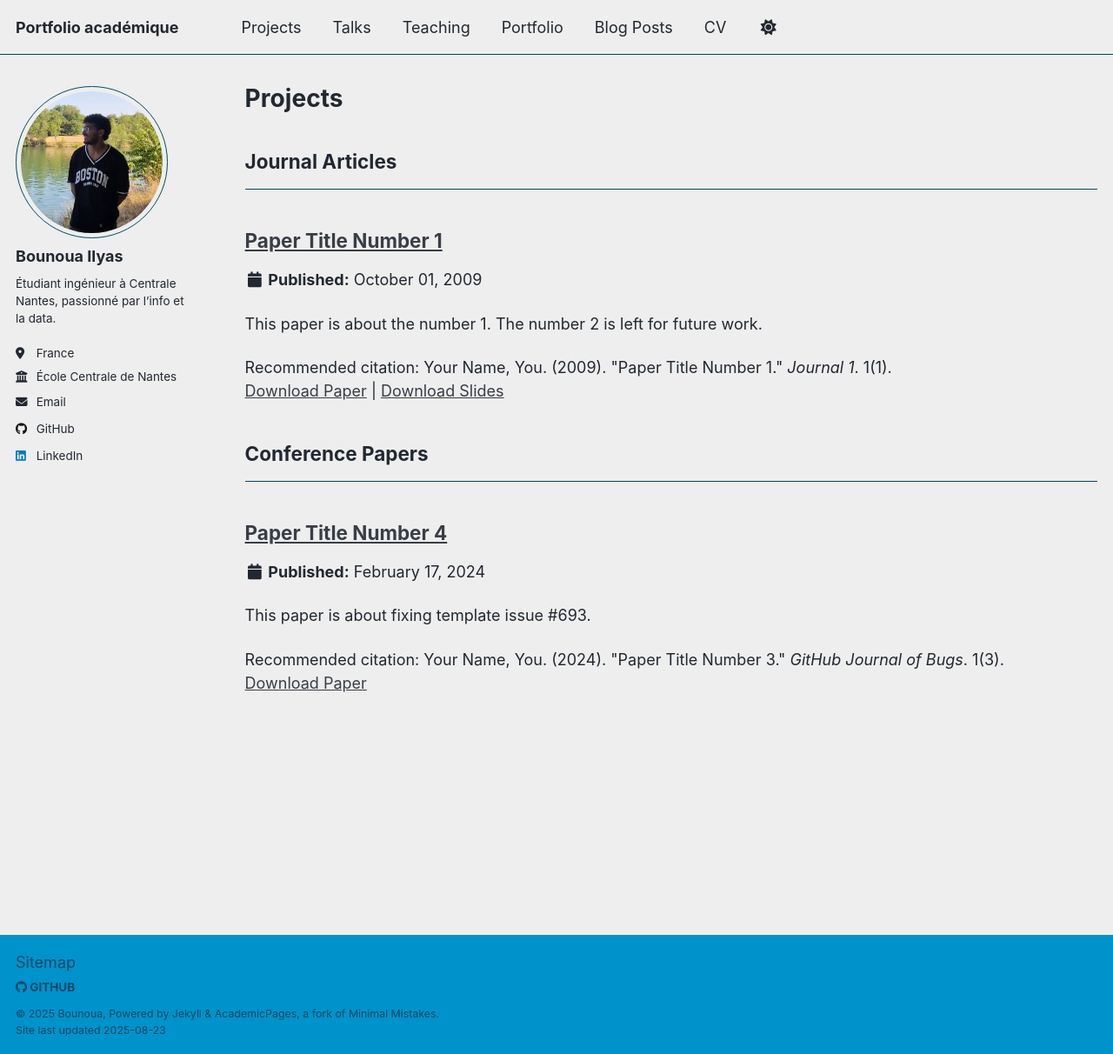
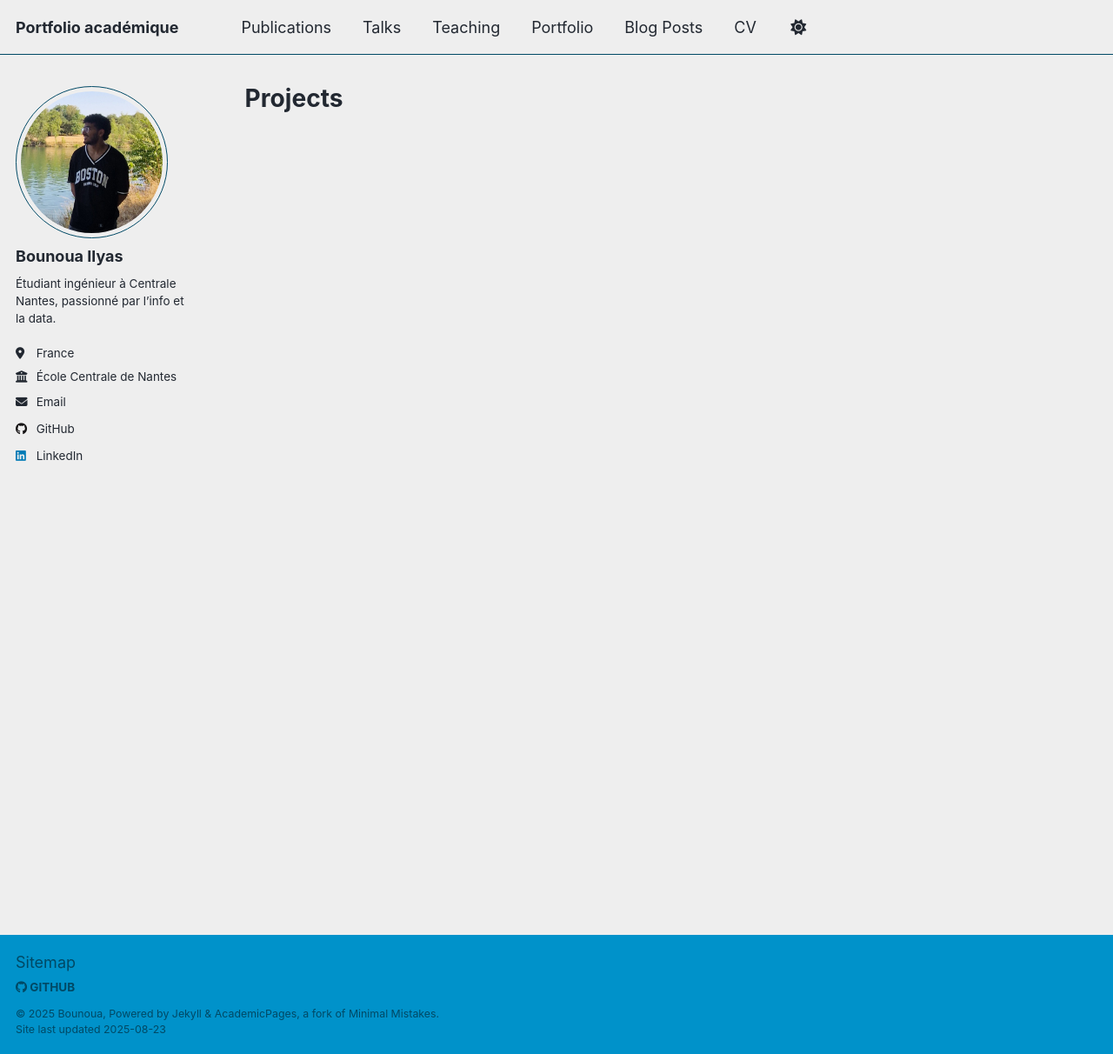
Before and after one commit to ilyasbounoua/ilyasbounoua.github.io, a Jekyll site: the page built from _pages/projects.html, in a window 1280 px wide and 1212 px high. Shown: the whole window at 87% size. Built offline with Jekyll 4.4.1, drawn with Linux system fonts in a browser that asks for light colours; a script that is not in the unit is left out.

Commit message:
fix tipe 02

```diff
--- a/_config.yml
+++ b/_config.yml
@@ -78,12 +78,12 @@
   youtube          : # Username
   zhihu            : # Username
 
-# project Category - The following the list of project categories and their headings
-project_category:
+# publication Category - The following the list of publication categories and their headings
+publication_category:
   books:
     title: 'Books'
   manuscripts:
-    title: 'Journal Articles'
+    title: 'Projects'
   conferences:
     title: 'Conference Papers'
 
@@ -162,7 +162,7 @@
   - _pages
   - files
 exclude:
-  - "*.sublime-project"
+  - "*.sublime-publication"
   - "*.sublime-workspace"
   - .asset-cache
   - .bundle
@@ -220,7 +220,7 @@
   teaching:
     output: true
     permalink: /:collection/:path/
-  projects:
+  publications:
     output: true
     permalink: /:collection/:path/
   portfolio:
@@ -260,10 +260,10 @@
       author_profile: true
       share: true
       comments: true
-  # _projects
+  # _publications
   - scope:
       path: ""
-      type: projects
+      type: publications
     values:
       layout: single
       author_profile: true
--- a/_data/navigation.yml
+++ b/_data/navigation.yml
@@ -8,8 +8,8 @@
 #      Markdown formatted page while the second is generated using JSON.
 
 main:
-  - title: "Projects"
-    url: /projects/
+  - title: "Publications"
+    url: /publications/
 
   - title: "Talks"
     url: /talks/
--- a/_projects/2009-10-01-paper-title-number-1.md
+++ b/_publications/2023-OFC.md
@@ -2,9 +2,9 @@
 title: "Paper Title Number 1"
 collection: projects
 category: manuscripts
-permalink: /project/2009-10-01-paper-title-number-1
+permalink: /project/2023-OFC
 excerpt: 'This paper is about the number 1. The number 2 is left for future work.'
-date: 2009-10-01
+date: 2023-06-10
 venue: 'Journal 1'
 slidesurl: 'http://ilyasbounoua.github.io/files/OFC_SLIDES.pdf'
 paperurl: 'http://ilyasbounoua.github.io/files/OFC_MCOT.pdf'
```
Also changed, not shown: _publications/2024-02-17-paper-title-number-4.md (renamed from _projects/2024-02-17-paper-title-number-4.md).
